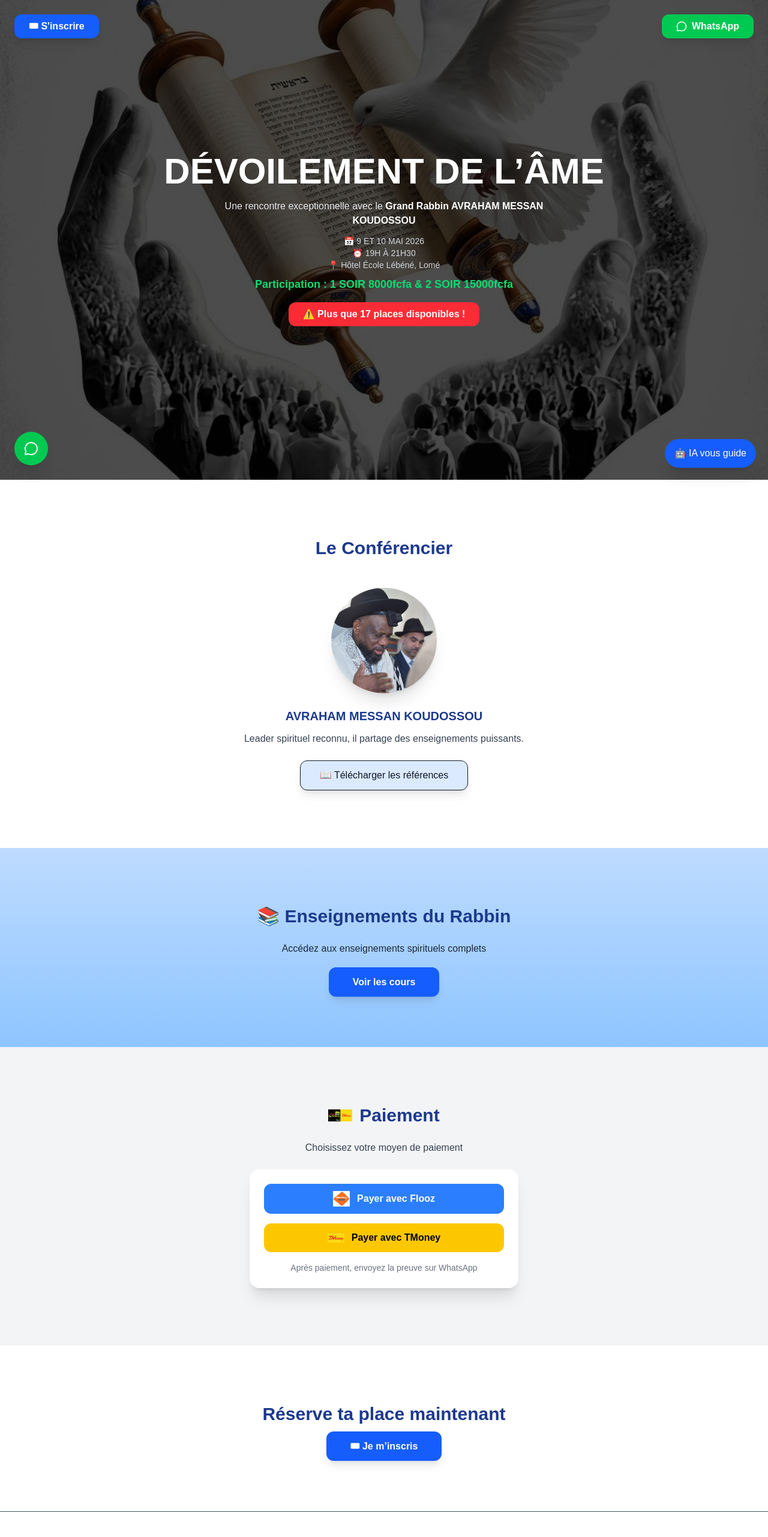
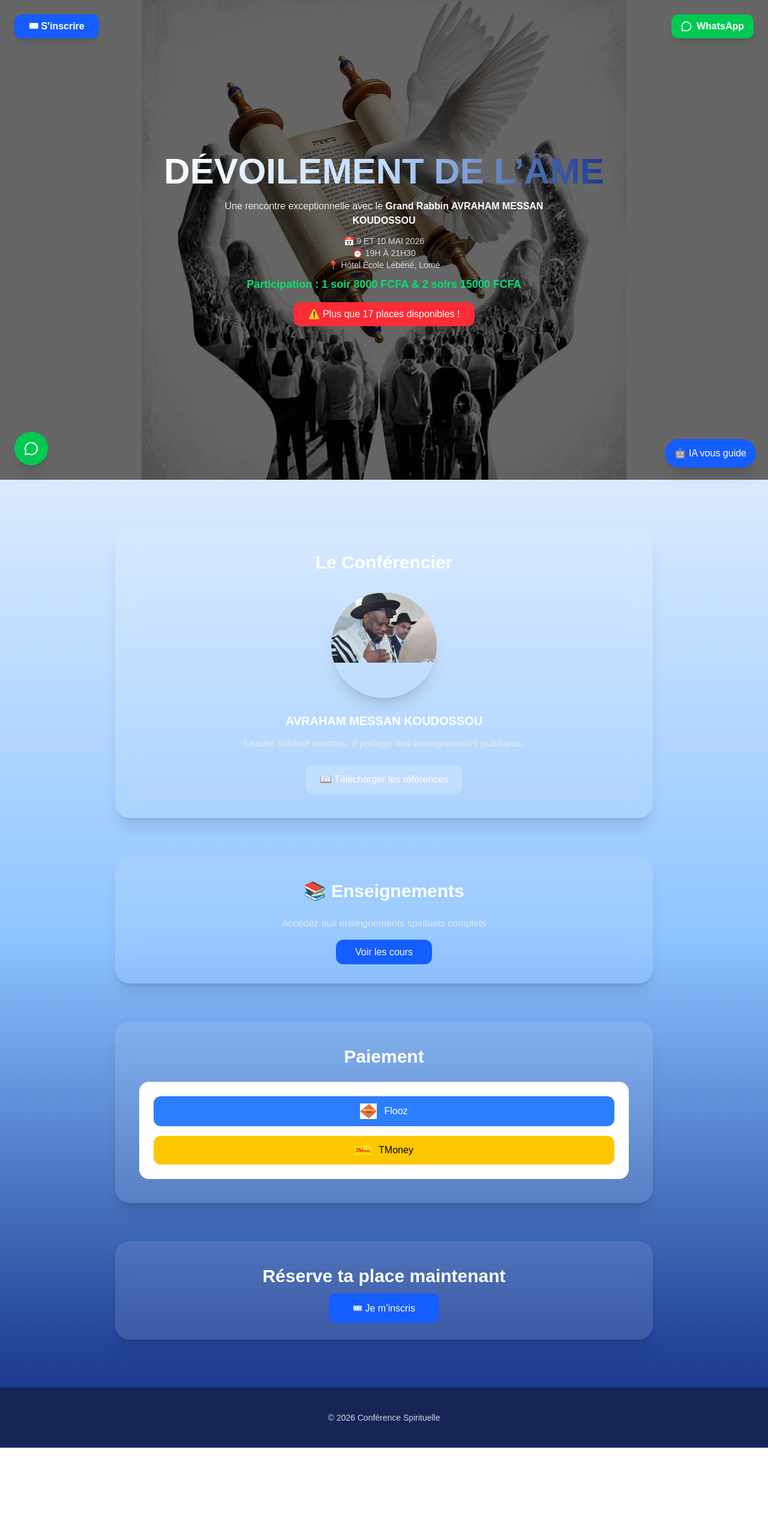
Before and after one commit to messankevin11-arch/rabbinmessan, a Next.js app: page / in a window 1280 px wide. Shown: the top 2563 px of the page at 60% size. After the commit the page ends 2414 px from the top, so only its background shows below. Built offline with nearby package versions, Linux system fonts and the light colour scheme.

Commit message:
✨ UI améliorée + sections distinctes + dégradé + paiement

```diff
--- a/app/page.tsx
+++ b/app/page.tsx
@@ -29,188 +29,143 @@ export default function Home() {
 
         {/* HEADER */}
         <div className="absolute top-6 left-6 right-6 flex justify-between items-center z-20">
-          <a
-            href="https://forms.gle/TLrMdkNxnTq9Z3Jg7"
-            target="_blank"
-            className="px-6 py-2 bg-blue-600 text-white rounded-xl font-semibold hover:bg-blue-700 hover:scale-105 transition shadow-lg"
-          >
+
+          <a href="https://forms.gle/TLrMdkNxnTq9Z3Jg7" target="_blank"
+            className="px-6 py-2 bg-blue-600 text-white rounded-xl font-semibold hover:bg-blue-700 transition shadow-lg">
             🎟 S'inscrire
           </a>
 
-          <a
-            href="https://wa.me/22893669121"
-            target="_blank"
-            className="flex items-center gap-2 px-4 md:px-6 py-2 bg-green-500 text-white rounded-xl font-semibold hover:bg-green-600 hover:scale-105 transition shadow-lg text-sm md:text-base"
-          >
+          <a href="https://wa.me/22893669121" target="_blank"
+            className="flex items-center gap-2 px-4 py-2 bg-green-500 text-white rounded-xl font-semibold hover:bg-green-600 transition shadow-lg">
             <MessageCircle size={18} />
             WhatsApp
           </a>
         </div>
 
-        {/* IMAGE HERO */}
+        {/* IMAGE */}
         <motion.div
           initial={{ scale: 1.1 }}
           animate={{ scale: 1 }}
           transition={{ duration: 6 }}
-          className="absolute inset-0 -z-20"
+          className="absolute inset-0 -z-20 flex items-center justify-center bg-white"
         >
-          <Image
-            src="/B.jpeg"
-            alt="Conférence"
-            fill
-            priority
-            className="object-cover"
-          />
+          <Image src="/B.jpeg" alt="Conférence" fill className="object-contain" />
         </motion.div>
 
-        {/* OVERLAY */}
-        <div className="absolute inset-0 bg-black/70 -z-10"></div>
+        <div className="absolute inset-0 bg-black/60 -z-10"></div>
 
         {/* TITRE */}
         <motion.h1
           initial={{ opacity: 0, y: 60 }}
           animate={{ opacity: 1, y: 0 }}
-          className="text-4xl md:text-6xl font-bold uppercase text-white"
+          className="text-4xl md:text-6xl font-bold uppercase
+          bg-gradient-to-r from-white via-blue-200 to-blue-900
+          bg-clip-text text-transparent"
         >
           DÉVOILEMENT DE L’ÂME
         </motion.h1>
 
-        {/* TEXTE */}
         <p className="mt-4 text-gray-200 max-w-xl">
           Une rencontre exceptionnelle avec le
           <span className="text-white font-semibold"> Grand Rabbin AVRAHAM MESSAN KOUDOSSOU</span>
         </p>
 
-        {/* INFOS */}
         <p className="mt-3 text-sm text-gray-300">
           📅 9 ET 10 MAI 2026 <br />
           ⏰ 19H À 21H30 <br />
           📍 Hôtel École Lébéné, Lomé
         </p>
 
-        {/* PRIX */}
         <p className="mt-2 text-lg font-semibold text-green-400">
-           Participation : 1 SOIR 8000fcfa & 2 SOIR 15000fcfa
+          Participation : 1 soir 8000 FCFA & 2 soirs 15000 FCFA
         </p>
 
-        {/* COMPTEUR */}
-        <div className={`mt-4 px-6 py-2 rounded-xl font-semibold animate-pulse ${
-          places <= 7 ? "bg-red-600 text-white" : "bg-red-500 text-white"
-        }`}>
+        <div className="mt-4 px-6 py-2 bg-red-500 text-white rounded-xl animate-pulse">
           ⚠️ Plus que {places} places disponibles !
         </div>
 
       </section>
 
+      {/* CONTENU */}
+      <div className="bg-gradient-to-b from-blue-100 via-blue-300 to-blue-900 py-20 space-y-16">
+
         {/* CONFÉRENCIER */}
-      <section className="py-24 px-6 text-center bg-white">
-        <h2 className="text-3xl font-bold mb-12 text-blue-900">
-          Le Conférencier
-        </h2>
+        <section className="max-w-4xl mx-auto bg-white/10 backdrop-blur-lg p-10 rounded-3xl shadow-xl text-center">
+          <h2 className="text-3xl font-bold mb-8 text-white">Le Conférencier</h2>
 
           <div className="flex flex-col items-center">
-          <div className="w-44 h-44 rounded-full mb-6 overflow-hidden shadow-xl">
-            <Image src="/A.jpeg" alt="Rabbin" width={176} height={176} className="object-cover w-full h-full"/>
+            <div className="w-44 h-44 rounded-full overflow-hidden mb-6 shadow-xl">
+              <Image src="/A.jpeg" alt="Rabbin" width={176} height={176} className="object-cover"/>
             </div>
 
-          <h3 className="text-xl font-semibold mb-3 text-blue-900">
+            <h3 className="text-xl font-semibold text-white mb-3">
               AVRAHAM MESSAN KOUDOSSOU
             </h3>
 
-          <p className="text-gray-700 max-w-xl mb-6">
+            <p className="text-gray-200 max-w-xl mb-6">
               Leader spirituel reconnu, il partage des enseignements puissants.
             </p>
 
             <a href="/references-rabbin.pdf" target="_blank"
-            className="px-8 py-3 rounded-xl border bg-blue-100 hover:bg-blue-200 transition shadow-lg">
+              className="px-6 py-3 bg-white/20 text-white rounded-xl hover:bg-white/30 transition">
               📖 Télécharger les références
             </a>
           </div>
         </section>
 
         {/* COURS */}
-      <section className="py-24 px-6 text-center bg-gradient-to-b from-blue-200 to-blue-300">
-        <h2 className="text-3xl font-bold mb-6 text-blue-900">
-          📚 Enseignements du Rabbin
-        </h2>
+        <section className="max-w-4xl mx-auto bg-white/10 backdrop-blur-lg p-10 rounded-3xl shadow-xl text-center">
+          <h2 className="text-3xl font-bold mb-6 text-white">📚 Enseignements</h2>
 
-        <p className="text-gray-800 mb-8">
+          <p className="text-gray-200 mb-6">
             Accédez aux enseignements spirituels complets
           </p>
 
           <a href="/cours"
-          className="px-10 py-4 bg-blue-600 text-white rounded-xl font-semibold hover:bg-blue-700 hover:scale-105 transition shadow-lg">
+            className="px-8 py-3 bg-blue-600 text-white rounded-xl hover:bg-blue-700 transition">
             Voir les cours
           </a>
         </section>
 
-      {/* PAIEMENT AVEC LOGOS */}
-      <section className="py-24 text-center bg-gray-100">
-      <div className="flex items-center justify-center gap-3 mb-6">
+        {/* PAIEMENT */}
+        <section className="max-w-4xl mx-auto bg-white/10 backdrop-blur-lg p-10 rounded-3xl shadow-xl text-center">
+          <h2 className="text-3xl font-bold mb-6 text-white">Paiement</h2>
 
-  <Image
-    src="/paiement.jpg"
-    alt="Paiement"
-    width={40}
-    height={40}
-    className="object-contain"
-  />
-
-  <h2 className="text-3xl font-bold text-blue-900">
-    Paiement
-  </h2>
-
-</div>
-
-        <p className="text-gray-700 mb-6">
-          Choisissez votre moyen de paiement
-        </p>
-
-        <div className="max-w-md mx-auto bg-white p-6 rounded-2xl shadow-xl">
+          <div className="bg-white p-6 rounded-2xl">
             <div className="flex flex-col gap-4">
 
-            {/* FLOOZ */}
-            <a
-              href="https://wa.me/22893669121?text=Bonjour,%20je%20veux%20payer%20via%20FLOOZ"
-              target="_blank"
-              className="flex items-center justify-center gap-3 bg-blue-500 text-white py-3 rounded-xl font-semibold hover:bg-blue-600 hover:scale-105 transition"
-            >
+              <a href="https://wa.me/22893669121?text=Paiement%20Flooz"
+                className="flex items-center justify-center gap-3 bg-blue-500 text-white py-3 rounded-xl">
                 <Image src="/flooz.png" alt="Flooz" width={28} height={28}/>
-              Payer avec Flooz
+                Flooz
               </a>
 
-            {/* TMONEY */}
-            <a
-              href="https://wa.me/22893669121?text=Bonjour,%20je%20veux%20payer%20via%20TMONEY"
-              target="_blank"
-              className="flex items-center justify-center gap-3 bg-yellow-400 text-black py-3 rounded-xl font-semibold hover:bg-yellow-500 hover:scale-105 transition"
-            >
+              <a href="https://wa.me/22893669121?text=Paiement%20TMoney"
+                className="flex items-center justify-center gap-3 bg-yellow-400 text-black py-3 rounded-xl">
                 <Image src="/tmoney.png" alt="TMoney" width={28} height={28}/>
-              Payer avec TMoney
+                TMoney
               </a>
 
             </div>
-
-          <p className="text-sm text-gray-500 mt-4">
-            Après paiement, envoyez la preuve sur WhatsApp
-          </p>
           </div>
         </section>
 
         {/* CTA */}
-      <section className="py-24 text-center bg-white">
-        <h2 className="text-3xl font-bold mb-6 text-blue-900">
+        <section className="max-w-4xl mx-auto bg-white/10 backdrop-blur-lg p-10 rounded-3xl shadow-xl text-center">
+          <h2 className="text-3xl font-bold mb-6 text-white">
             Réserve ta place maintenant
           </h2>
 
-        <a href="https://forms.gle/TLrMdkNxnTq9Z3Jg7" target="_blank"
-          className="px-10 py-4 bg-blue-600 text-white rounded-xl font-semibold hover:bg-blue-700 hover:scale-105 transition shadow-lg">
+          <a href="https://forms.gle/TLrMdkNxnTq9Z3Jg7"
+            className="px-10 py-4 bg-blue-600 text-white rounded-xl hover:bg-blue-700 transition">
             🎟 Je m’inscris
           </a>
         </section>
 
-      {/* WHATSAPP FLOTTANT */}
-      <a href="https://wa.me/22893669121" target="_blank"
+      </div>
+
+      {/* WHATSAPP */}
+      <a href="https://wa.me/22893669121"
         className="fixed bottom-6 left-6 bg-green-500 text-white p-4 rounded-full shadow-xl hover:scale-110 transition z-50">
         <MessageCircle />
       </a>
@@ -218,8 +173,8 @@ export default function Home() {
       <ChatBot />
 
       {/* FOOTER */}
-      <footer className="py-10 text-center text-gray-600 text-sm border-t">
-        © {new Date().getFullYear()} Conférence Spirituelle - Tous droits réservés
+      <footer className="py-10 text-center text-gray-300 text-sm bg-blue-950">
+        © {new Date().getFullYear()} Conférence Spirituelle
       </footer>
 
     </main>
```
Lines whose indentation alone changed are shown as unchanged.
